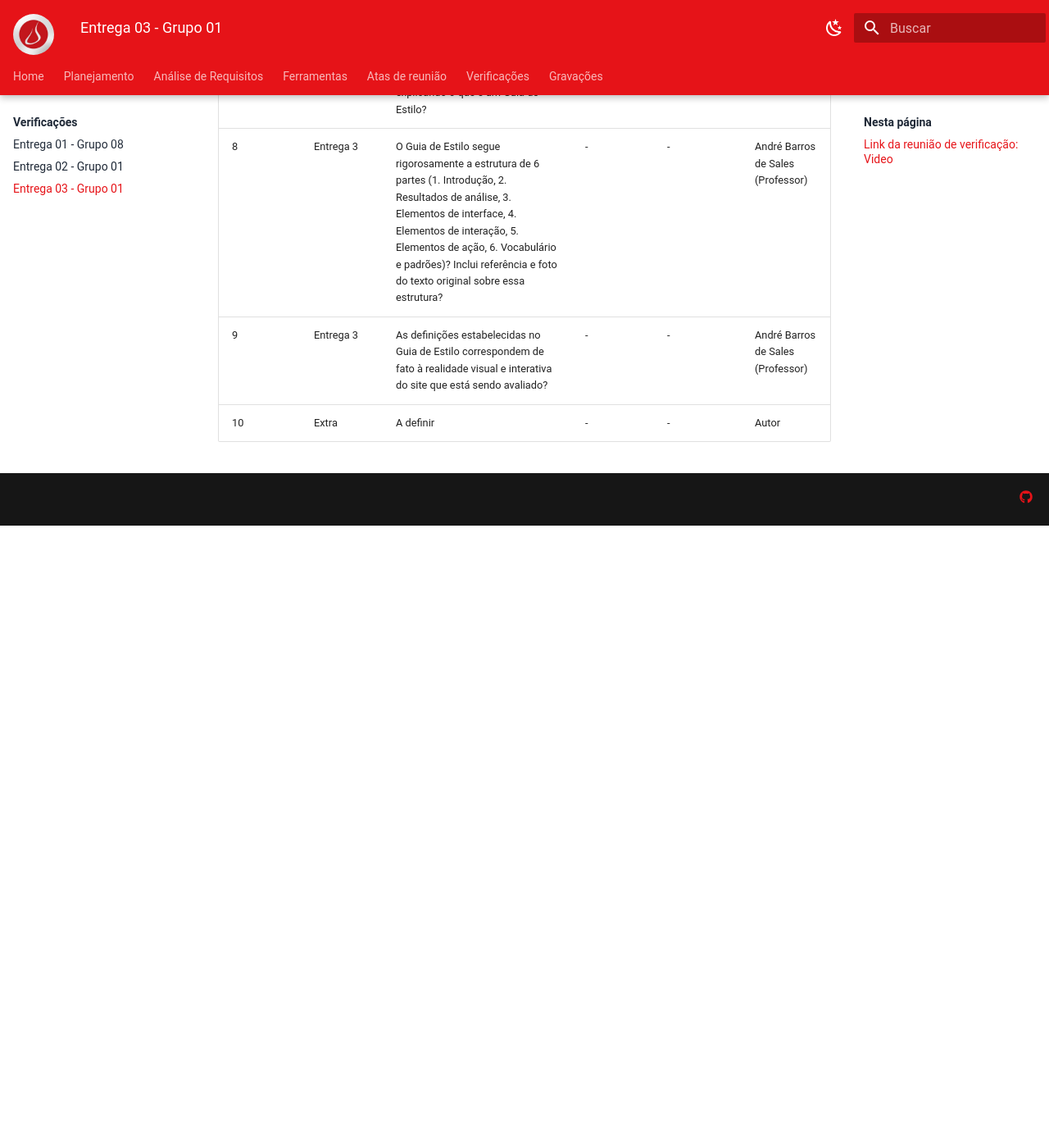
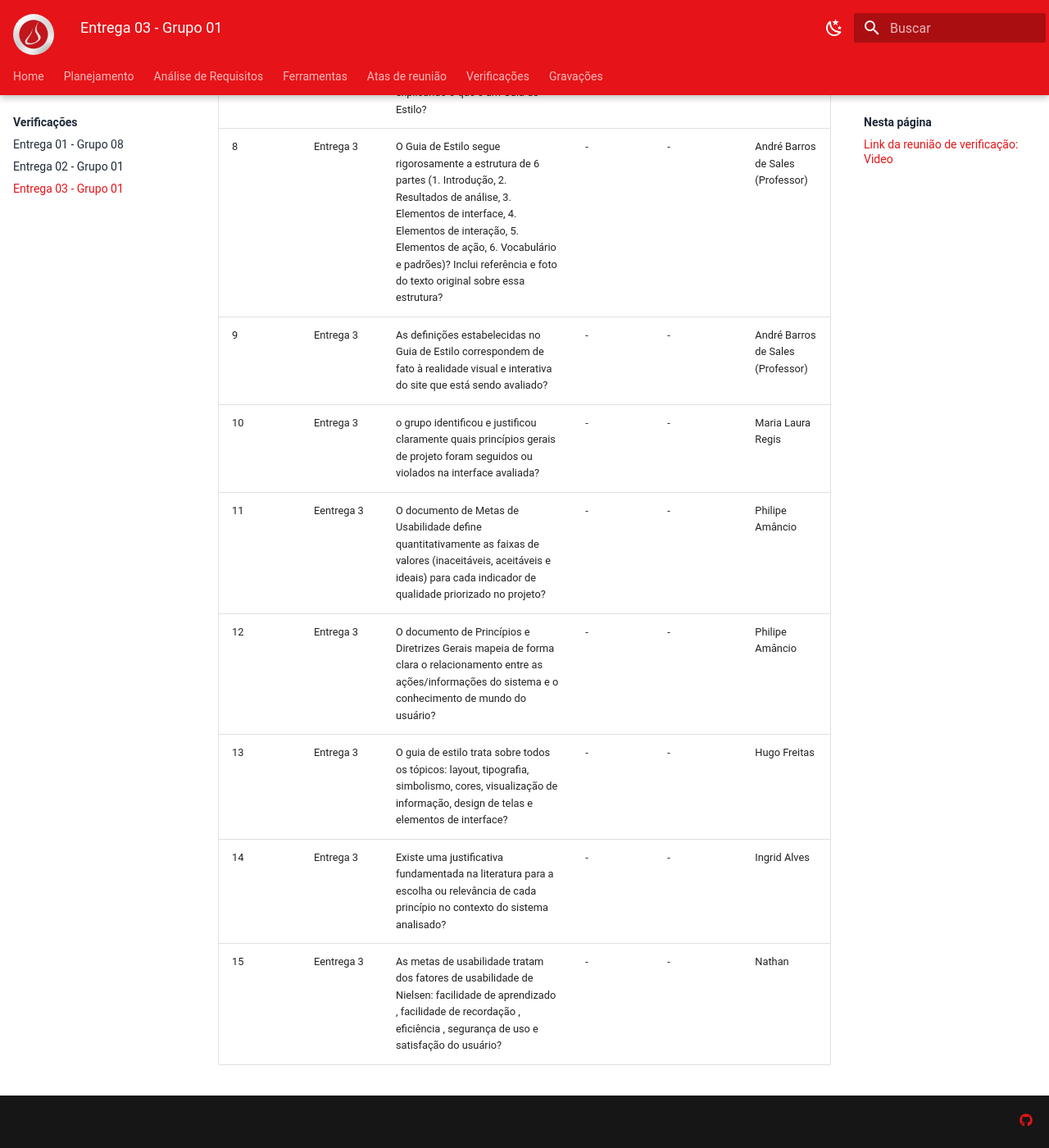
Before and after one commit to Interacao-Humano-Computador/2026.1-Grupo07, an MkDocs documentation site: the page built from docs/verificacoes/verificacaoE3G1.md, in a window 1280 px wide and 1400 px high, scrolled down 1170 px. Shown: the whole window at 82% size. Built offline with MkDocs 1.6.1 and Material for MkDocs 9.7.7, drawn with Linux system fonts in a browser that asks for light colours; before the commit the page ends 1811 px from its top, so only the background shows below that.

Commit message:
docs: add contributor questions to the E2G1 verification

```diff
--- a/docs/verificacoes/verificacaoE3G1.md
+++ b/docs/verificacoes/verificacaoE3G1.md
@@ -16,4 +16,9 @@
 | 7 | Entrega 3 | O Guia de Estilo do projeto foi construído? O artefato contém referência bibliográfica da fonte e foto do texto acadêmico explicando o que é um Guia de Estilo? | - | - | André Barros de Sales (Professor) |
 | 8 | Entrega 3 | O Guia de Estilo segue rigorosamente a estrutura de 6 partes (1. Introdução, 2. Resultados de análise, 3. Elementos de interface, 4. Elementos de interação, 5. Elementos de ação, 6. Vocabulário e padrões)? Inclui referência e foto do texto original sobre essa estrutura? | - | - | André Barros de Sales (Professor) |
 | 9 | Entrega 3 | As definições estabelecidas no Guia de Estilo correspondem de fato à realidade visual e interativa do site que está sendo avaliado? | - | - | André Barros de Sales (Professor) |
-| 10 | Extra | A definir |- | -| Autor |
+| 10 | Entrega 3 | o grupo identificou e justificou claramente quais princípios gerais de projeto  foram seguidos ou violados na interface avaliada?|- | -| Maria Laura Regis|
+| 11 | Eentrega 3 | O documento de Metas de Usabilidade define quantitativamente as faixas de valores (inaceitáveis, aceitáveis e ideais) para cada indicador de qualidade priorizado no projeto? |- | -| Philipe Amâncio |
+| 12 | Entrega 3 | O documento de Princípios e Diretrizes Gerais mapeia de forma clara o relacionamento entre as ações/informações do sistema e o conhecimento de mundo do usuário? |- | -| Philipe Amâncio |
+| 13 | Entrega 3 | O guia de estilo trata sobre todos os tópicos:  layout, tipografia, simbolismo, cores, visualização de informação, design de telas e elementos de interface? |- | -| Hugo Freitas |
+| 14 | Entrega 3 | Existe uma justificativa fundamentada na literatura para a escolha ou relevância de cada princípio no contexto do sistema analisado? |- | -| Ingrid Alves |
+| 15 | Eentrega 3 | As metas de usabilidade tratam dos fatores de usabilidade de Nielsen: facilidade de aprendizado , facilidade de recordação , eficiência , segurança de uso  e satisfação do usuário?  |- | -| Nathan |
```
